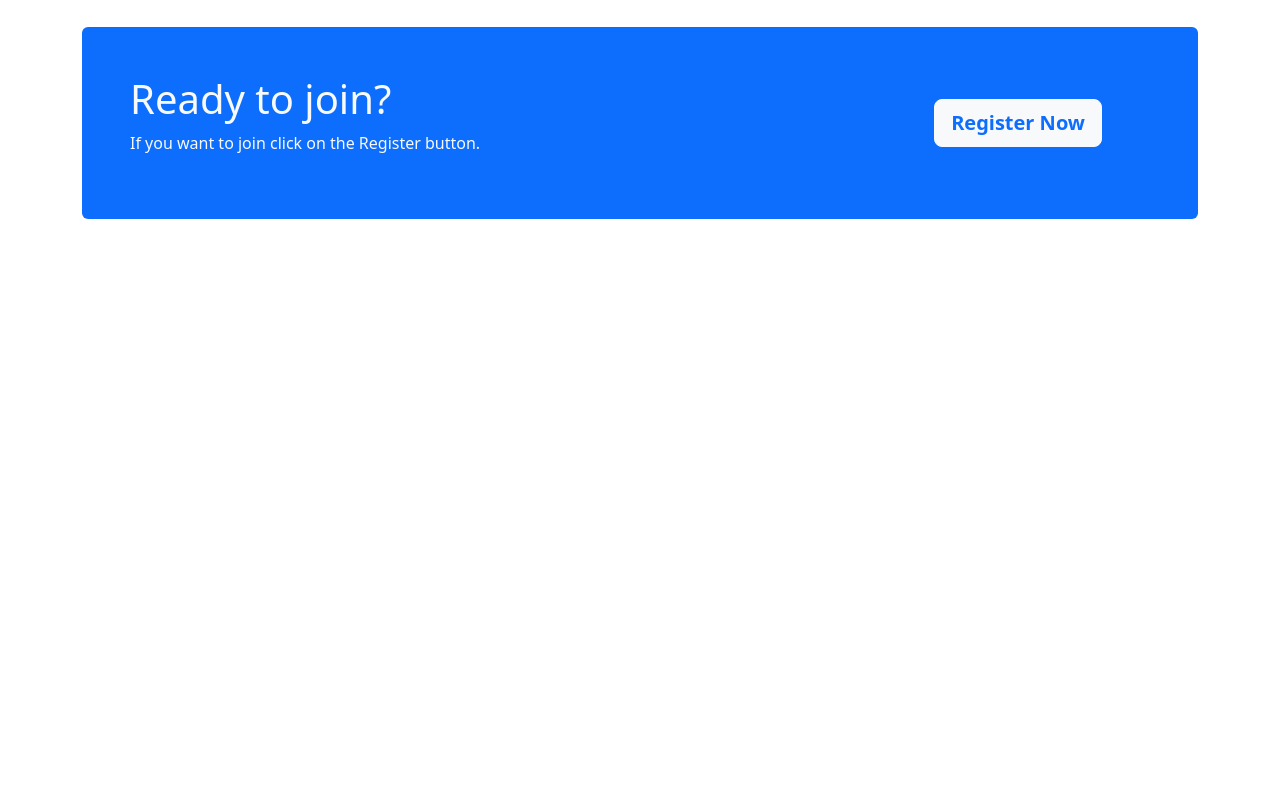
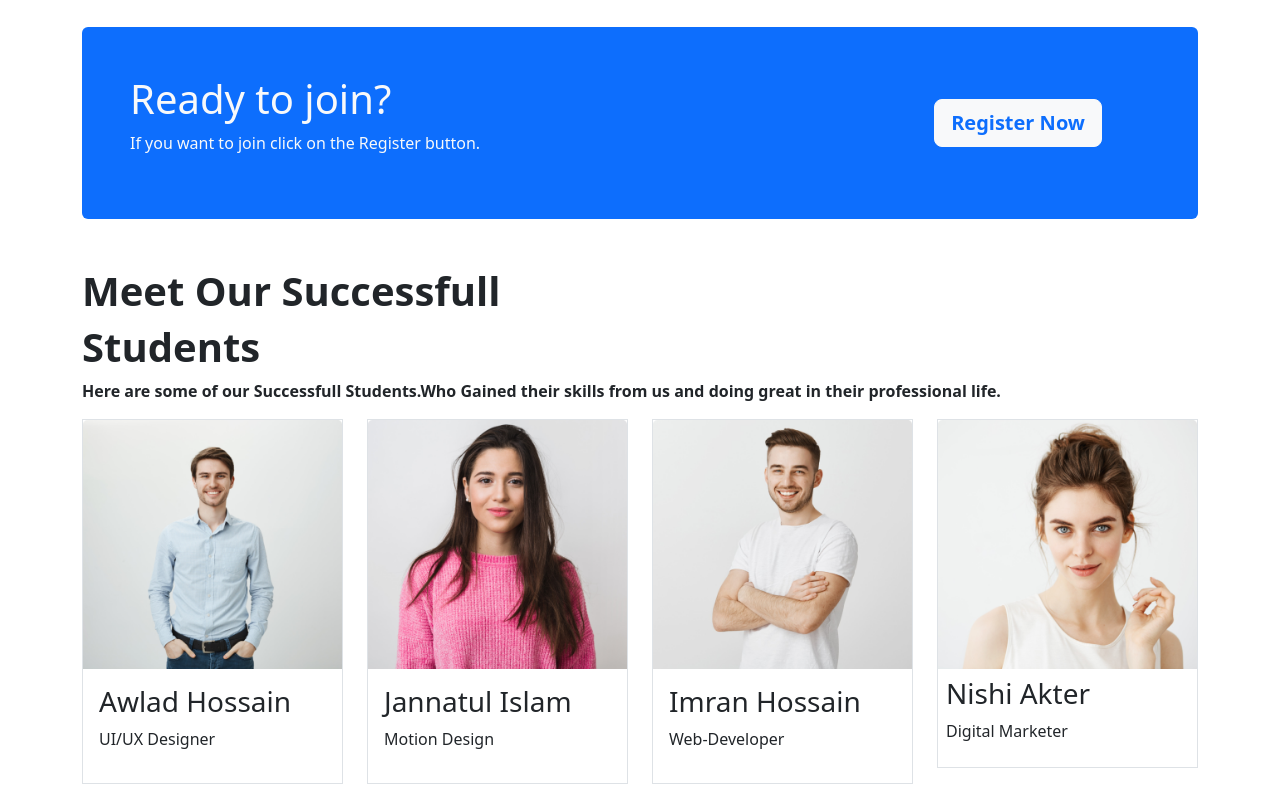
Before and after one commit to itsmiraz/uni-tech-a, a plain HTML site: page index.html in a window 1280 px wide. Shown: the part 2565-3365 px from the top of the page. Before the commit the page ends 2832 px from the top, so only its background shows below. Drawn offline with nearby package versions, Linux system fonts and the light colour scheme.

Commit message:
success ful student done

```diff
--- a/index.html
+++ b/index.html
@@ -117,10 +117,10 @@
             <div id="carouselExampleControls" class="carousel slide" data-bs-ride="carousel">
                 <div class="carousel-inner ">
                     <div class="carousel-item active">
-                        <img src="images/cover/cover-1.jpg" class="d-block w-100" alt="...">
+                        <img src="images/cover/cover-1.jpg" class="d-block w-100 " alt="...">
                         <div class="carousel-caption bottom-0 top-lg-50 ">
                             <div>
-                                <h1 class="fw-bold">Get Started Digital Learning</h1>
+                                <h1 class="fw-bold lg-fs-1 fs-md-1 sm-fs-3">Get Started Digital Learning</h1>
                             </div>
                             <div>
                                 <p>Gain your next Digital Skill With us. Register For more .</p>
@@ -435,6 +435,74 @@
 
         </section>
 
+        <!-- Meet Our Successfull Student  -->
+        <section class="container">
+            <h1 class="fw-bold">
+                Meet Our Successfull
+            </h1>
+            <h1 class="fw-bold">
+                Students
+            </h1>
+            <p class="fw-semibold">
+                Here are some of our Successfull Students.Who Gained their skills from us and doing great in their
+                professional life.
+            </p>
+            <div class="row gx-4 my-3 ">
+                <div class="col-lg-3 col-md-6 col-12">
+                    <div class="border">
+                        <img class="img-fluid" src="images/student/student-1.png" alt="">
+                        <div class="p-3">
+                            <h3>
+                                Awlad Hossain
+                            </h3>
+                            <p>
+                                UI/UX Designer
+                            </p>
+                        </div>
+                    </div>
+                </div>
+                <div class="col-lg-3 col-md-6 col-12">
+                    <div class="border">
+                        <img class="img-fluid" src="images/student/student-2.png" alt="">
+                        <div class="p-3">
+                            <h3>
+                                Jannatul Islam
+                            </h3>
+                            <p>
+                                Motion Design
+                            </p>
+                        </div>
+                    </div>
+                </div>
+                <div class="col-lg-3 col-md-6 col-12">
+                    <div class="border">
+                        <img class="img-fluid" src="images/student/student-3.png" alt="">
+                        <div class="p-3">
+                            <h3>
+                                Imran Hossain
+                            </h3>
+                            <p>
+                                Web-Developer
+                            </p>
+                        </div>
+                    </div>
+                </div>
+                <div class="col-lg-3 col-md-6 col-12">
+                    <div class="border">
+                        <img class=" img-fluid" src="images/student/student-4.png" alt="">
+                        <div class="p-2">
+                            <h3>
+                                Nishi Akter
+                            </h3>
+                            <p>
+                                Digital Marketer
+                            </p>
+                        </div>
+                    </div>
+                </div>
+            </div>
+        </section>
+
     </main>
 
 
```
